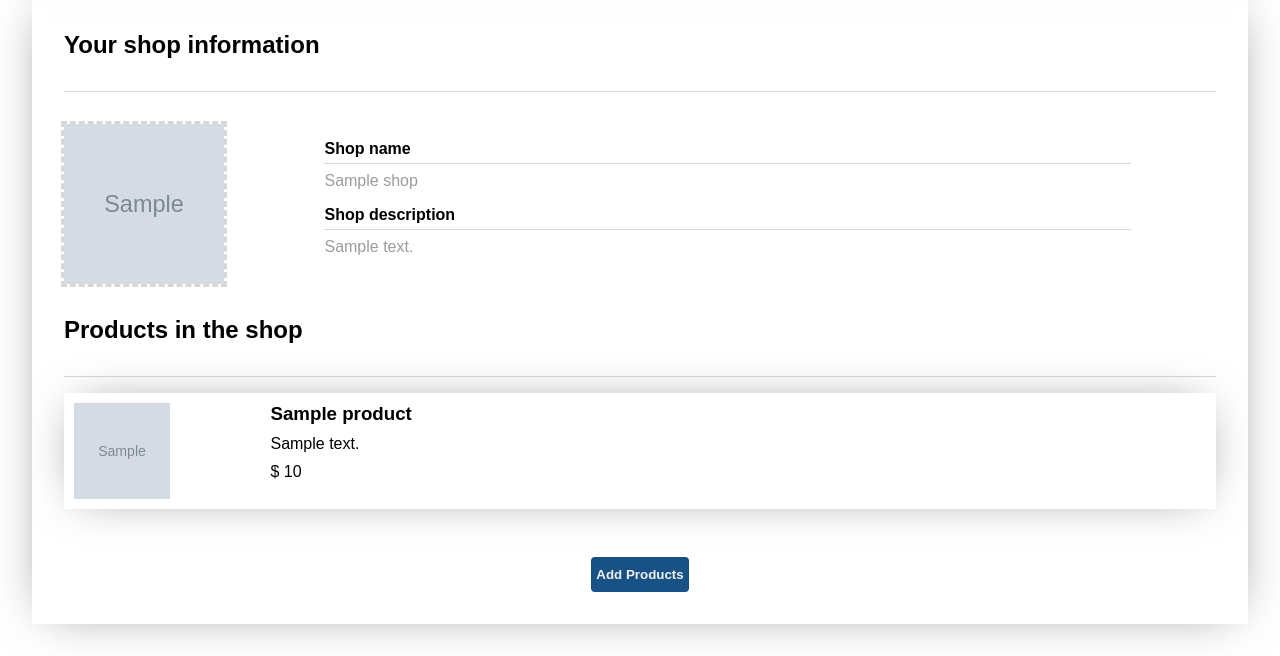
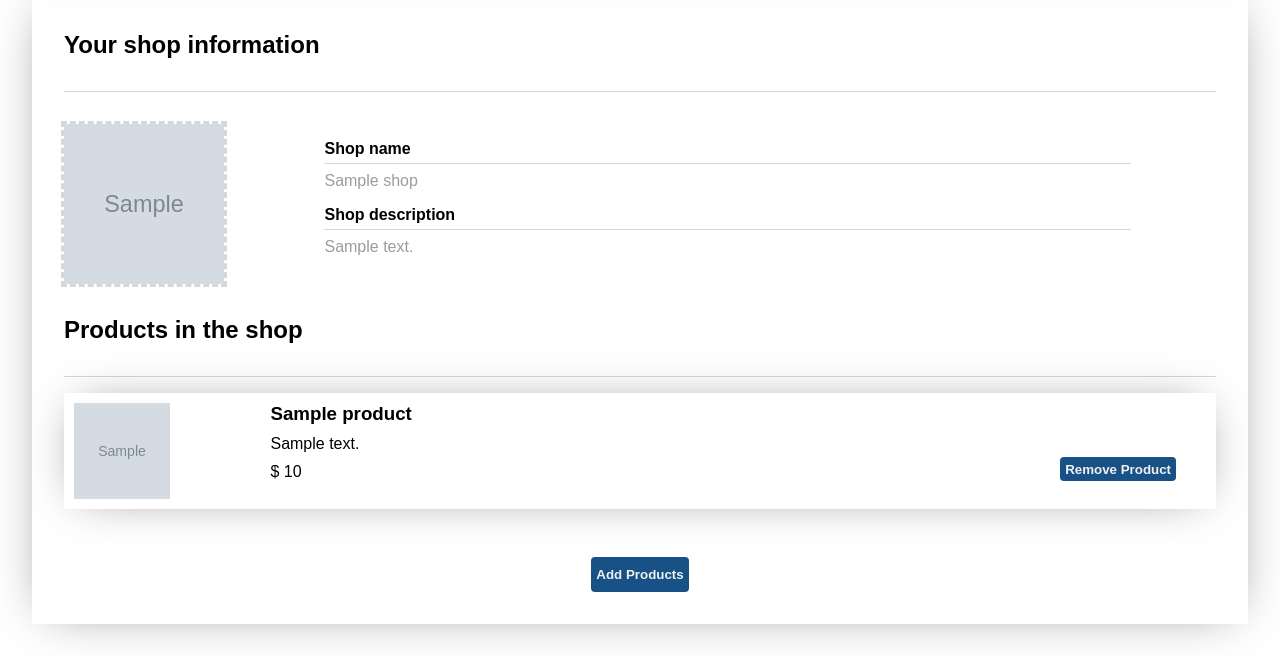
Before and after one commit to THLiu55/Online-Grocery, a Flask app: template templates/profile.html in a window 1280 px wide. Shown: the part 441-1097 px from the top of the page. Run offline with Flask 2, Linux system fonts and the light colour scheme; the template is opened without the code that fills it: values that come from a table or form of the project are taken from there, others are empty; tables that the repository leaves empty hold one stand-in row (values such as "Sample post"); grey boxes marked "Sample" are stand-in pictures; form fields are guessed from the names that the template uses; parts of the project's set-up code (start-up, migrations or seed data) failed here and were passed over; some libraries are stand-ins or nearby versions.

Commit message:
add remove products in shop

```diff
--- a/static/css/profilePage.css
+++ b/static/css/profilePage.css
@@ -336,6 +336,7 @@ body{
     }
 }
 .product-info-frame{
+    position: relative;
     display: inline-block;
     vertical-align: top;
     margin-left: 3rem;
@@ -436,6 +437,26 @@ body{
 #good-price-enter:focus{
     outline: #54a8ff 1px solid;
 }
+/* the style of remove button */
+.remove-btn-area{
+    position: absolute;
+    right: 0;
+    bottom: 0;
+}
+.remove-btn{
+    height: 1.5rem;
+    font-weight: bold;
+    background: #185185;
+    padding: 5px;
+    color: #f0f0f0;
+    border-radius: 4px 4px 4px 4px;
+    border-style: none;
+    cursor: pointer;
+}
+.remove-btn:hover{
+    color: #185185;
+    background-color: #f0f0f0;
+}
 
 /* dark mode css */
 .DARKMODE_BACKGROUND_MAIN{
--- a/templates/profile.html
+++ b/templates/profile.html
@@ -178,6 +178,9 @@
                                         $ {{ product.price }}
                                     </p>
                                 </div>
+                                <div class="remove-btn-area">
+                                    <button type="button" class="remove-btn">Remove Product</button>
+                                </div>
                             </div>
                         </li>
                         {% endfor %}
```
Also changed, not shown: 1 other file.
